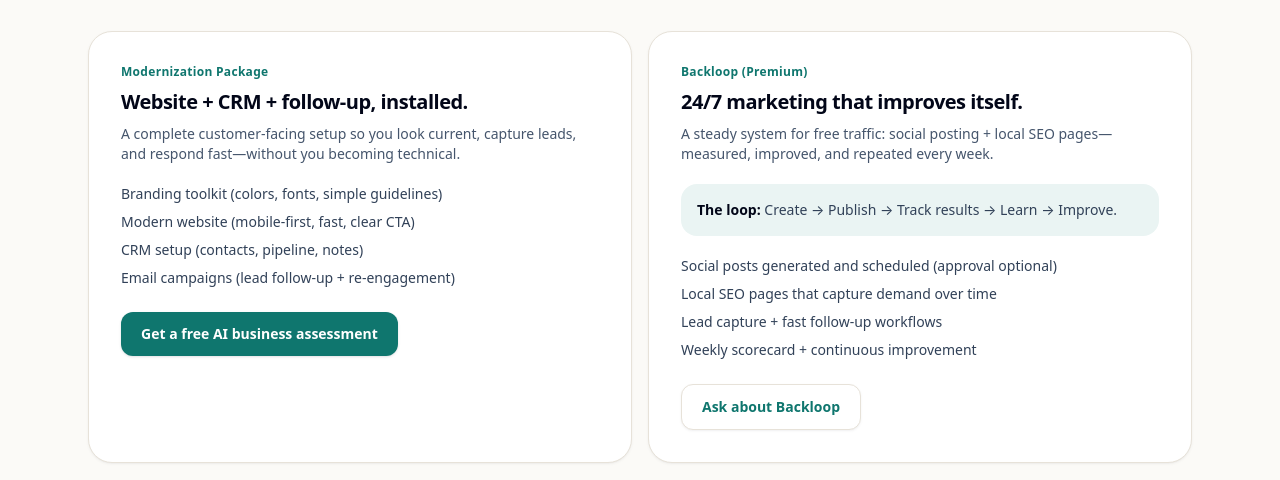
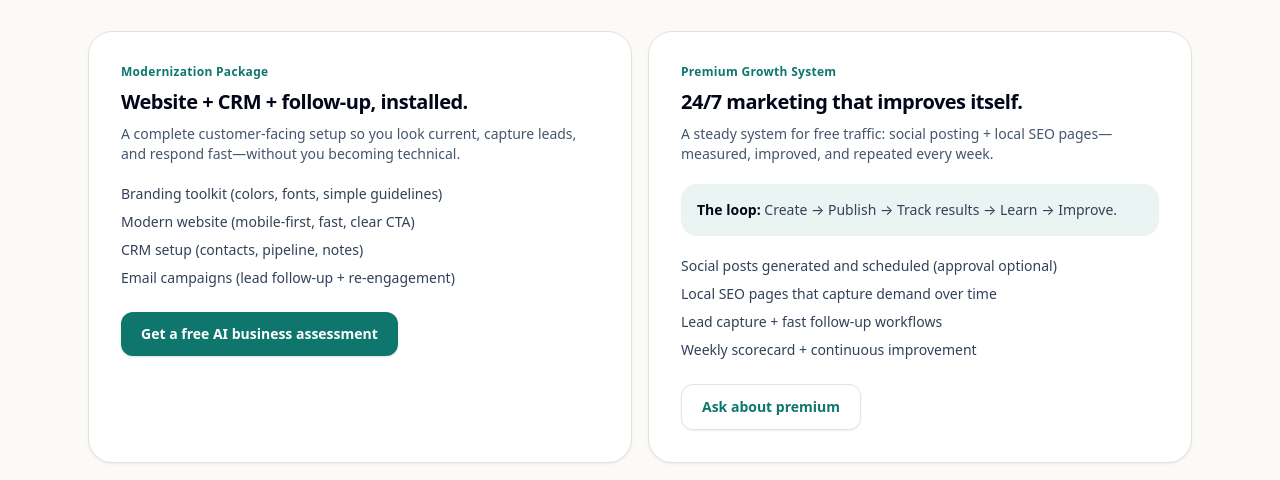
Before and after one commit to alexcarney460-hue/MotionVentures, a Next.js app: page / in a window 1280 px wide. Shown: the part 763-1243 px from the top of the page. Built offline with nearby package versions, Linux system fonts and the light colour scheme.

Commit message:
Rename Backloop section back to Premium Growth System

```diff
--- a/src/app/page.tsx
+++ b/src/app/page.tsx
@@ -200,7 +200,7 @@
 
             <div className="rounded-3xl border border-[var(--mv-border)] bg-white p-8 shadow-sm shadow-slate-900/5">
               <div className="text-xs font-semibold tracking-wide text-[color:var(--mv-primary)]">
-                Backloop (Premium)
+                Premium Growth System
               </div>
               <div className="mt-2 text-xl font-bold tracking-tight text-slate-950">
                 24/7 marketing that improves itself.
@@ -221,7 +221,7 @@
               </ul>
               <div className="mt-6">
                 <Button href="/contact" variant="secondary">
-                  Ask about Backloop
+                  Ask about premium
                 </Button>
               </div>
             </div>
```
